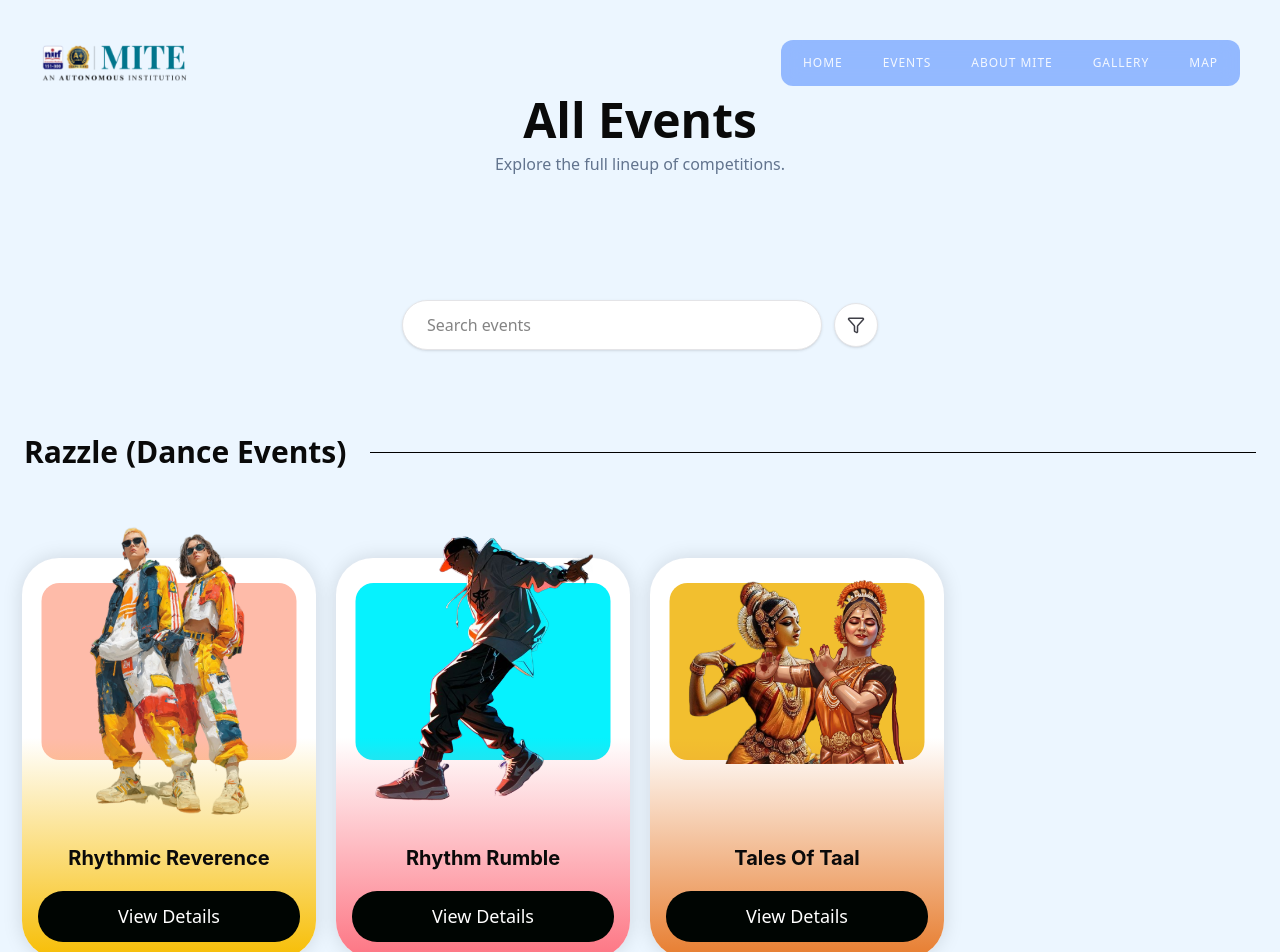
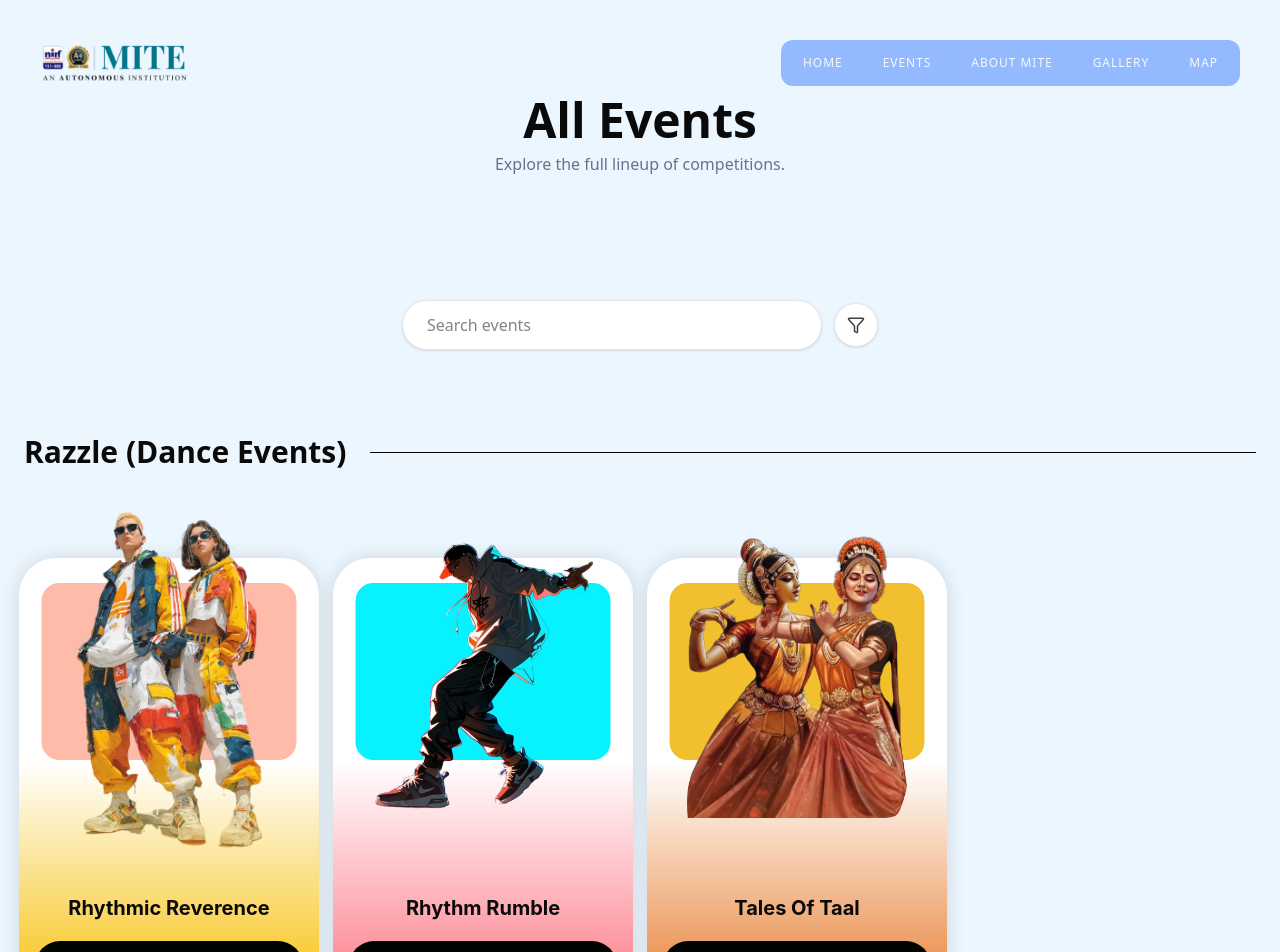
Before and after one commit to Omkargithub64/sentia-26-website, a Next.js app: page /allevents in a window 1280 px wide. Shown: the top 952 px of the page. Built offline with nearby package versions, Linux system fonts and the light colour scheme.

Commit message:
images updates and reval section changes

```diff
--- /dev/null
+++ b/components/ThemeReveal.module.css
@@ -0,0 +1,84 @@
+.container {
+  height: 250vh;
+  position: relative;
+}
+
+.sticky {
+  position: sticky;
+  top: 0;
+  height: 100vh;
+  overflow: hidden;
+}
+
+.layer {
+  position: absolute;
+  width: 35vw;
+  height: 35vw;
+  will-change: transform;
+}
+
+.image {
+  object-fit: cover;
+  border-radius: 20px;
+}
+
+/* image positions */
+
+.center {
+  top: 50%;
+  left: 50%;
+  transform: translate(-50%, -50%);
+}
+
+.left {
+  top: 25%;
+  left: 10%;
+}
+
+.right {
+  top: 20%;
+  right: 10%;
+}
+
+.bottomLeft {
+  bottom: 10%;
+  left: 15%;
+}
+
+.bottomRight {
+  bottom: 10%;
+  right: 15%;
+}
+
+/* theme text */
+
+.themeText {
+  position: absolute;
+  inset: 0;
+
+  display: flex;
+  flex-direction: column;
+  justify-content: center;
+  align-items: center;
+
+  text-align: center;
+  color: white;
+  z-index: 5;
+
+  h2 {
+    letter-spacing: 0.3em;
+    font-size: 14px;
+    opacity: 0.8;
+  }
+
+  h1 {
+    font-size: clamp(48px, 9vw, 120px);
+    font-weight: 900;
+    margin: 10px 0;
+  }
+
+  p {
+    max-width: 500px;
+    font-size: 14px;
+  }
+}
--- a/components/ThemeReveal.tsx
+++ b/components/ThemeReveal.tsx
@@ -18,6 +18,8 @@ export default function ThemeReveal() {
     target: container,
     offset: ['start start', 'end end'],
   })
+
+  const opacityText = useTransform(scrollYProgress, [0.25,0.55], [0,1])
 
   const scale4 = useTransform(scrollYProgress, [0, 1], [1, 4])
   const scale5 = useTransform(scrollYProgress, [0, 1], [1, 5])
@@ -45,6 +47,16 @@ export default function ThemeReveal() {
             </div>
           </motion.div>
         ))}
+                <motion.div
+          style={{ opacity: opacityText }}
+          className={styles.themeText}
+        >
+          <h2>THEME REVEAL</h2>
+          <h1>POSEIDON'S PLAYGROUND</h1>
+          <p>
+            Dive into Poseidon’s Playground, a realm where the untamed power of the ocean meets boundless creativity. Inspired by the myths of the sea, this year’s fest celebrates waves of talent, energy, and imagination.
+          </p>
+        </motion.div>
       </div>
     </div>
   )
--- a/components/eventCard/EventCard.module.css
+++ b/components/eventCard/EventCard.module.css
@@ -1,6 +1,6 @@
 .card{
-  width:294px;
-  height:400px;
+  width:300px;
+  height:450px;
   border-radius:37px;
   background:rgb(255, 255, 255);
   position:relative;
@@ -63,7 +63,7 @@
   bottom: 35%;
   transform:translateX(-50%);
   width:220px;
-  height:300px;
+  height:350px;
     transition: all 0.3s;
     transform-origin: 0;
 }
@@ -118,7 +118,7 @@
 @media (max-width:900px){
 
 .character{
-  scale:1.1;
+  scale:0.9;
 }
 
 .imageBox{
```
Also changed, not shown: components/styles.module.scss (+144 -0 lines), public/events/Eastern Group Dance E77D2F F2BF2F.webp, public/events/Eastern Group Singing 9B864E DAA693.webp.
